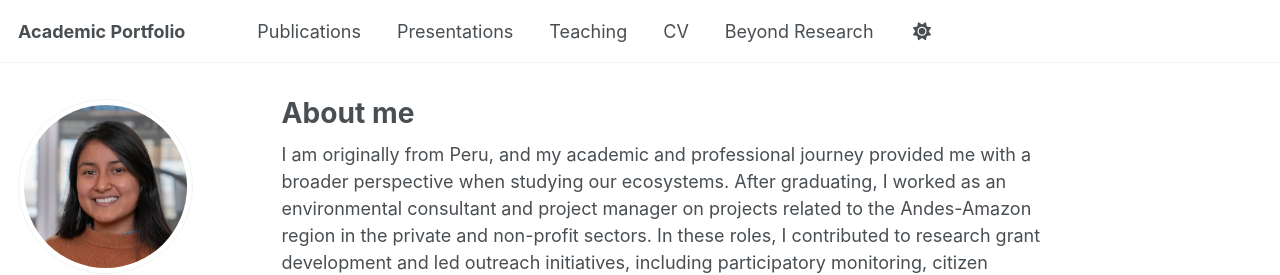
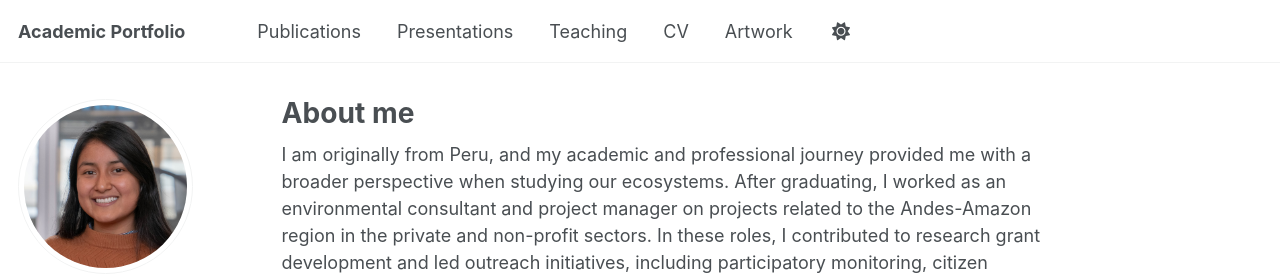
Before and after one commit to taniarojasc/taniarojasc.github.io, a Jekyll site: the page built from _pages/about.md, in a window 1280 px wide. Shown: the top 275 px of the page. Built offline with Jekyll 4.4.1, drawn with Linux system fonts in a browser that asks for light colours; some web fonts are replaced; a script that is not in the unit is left out.

Commit message:
Update navigation.yml

```diff
--- a/_data/navigation.yml
+++ b/_data/navigation.yml
@@ -20,8 +20,8 @@ main:
   - title: "CV"
     url: /cv/
 
-  - title: "Beyond Research"
-    url: /beyond-research/
+  - title: "Artwork"
+    url: /artwork/
 
 #  - title: "Portfolio"
 #    url: /portfolio/
```
